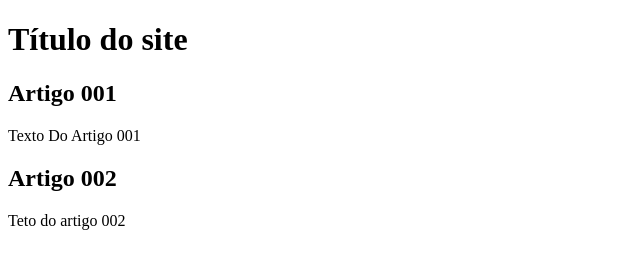
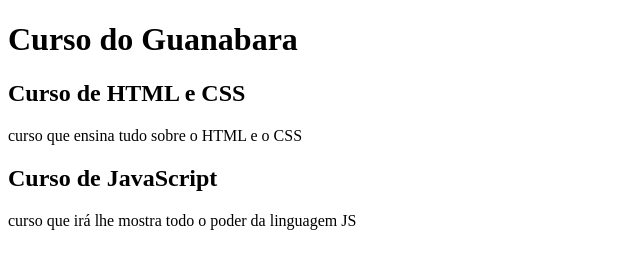
Before and after one commit to DevIgorPaulo/projeto-site, a plain HTML site: page index.html in a window 1280 px wide. Shown: the whole page, without its empty margins (0-640 px from the left). Drawn offline with Linux system fonts and the light colour scheme.

Commit message:
Update index.html

```diff
--- a/index.html
+++ b/index.html
@@ -8,15 +8,15 @@
 <body>
     <main>
         <header>
-            <h1>Título do site</h1>
+            <h1>Curso do Guanabara</h1>
         </header>
         <article>
-            <h2>Artigo 001</h2>
-            <p>Texto Do Artigo 001</p>
+            <h2>Curso de HTML e CSS</h2>
+            <p>curso que ensina tudo sobre o HTML e o CSS</p>
         </article>
         <article>
-            <h1>Artigo 002</h1>
-            <p>Teto do artigo 002</p>
+            <h1>Curso de JavaScript</h1>
+            <p>curso que irá lhe mostra todo o poder da linguagem JS</p>
         </article>
     </main>
 </body>
```
